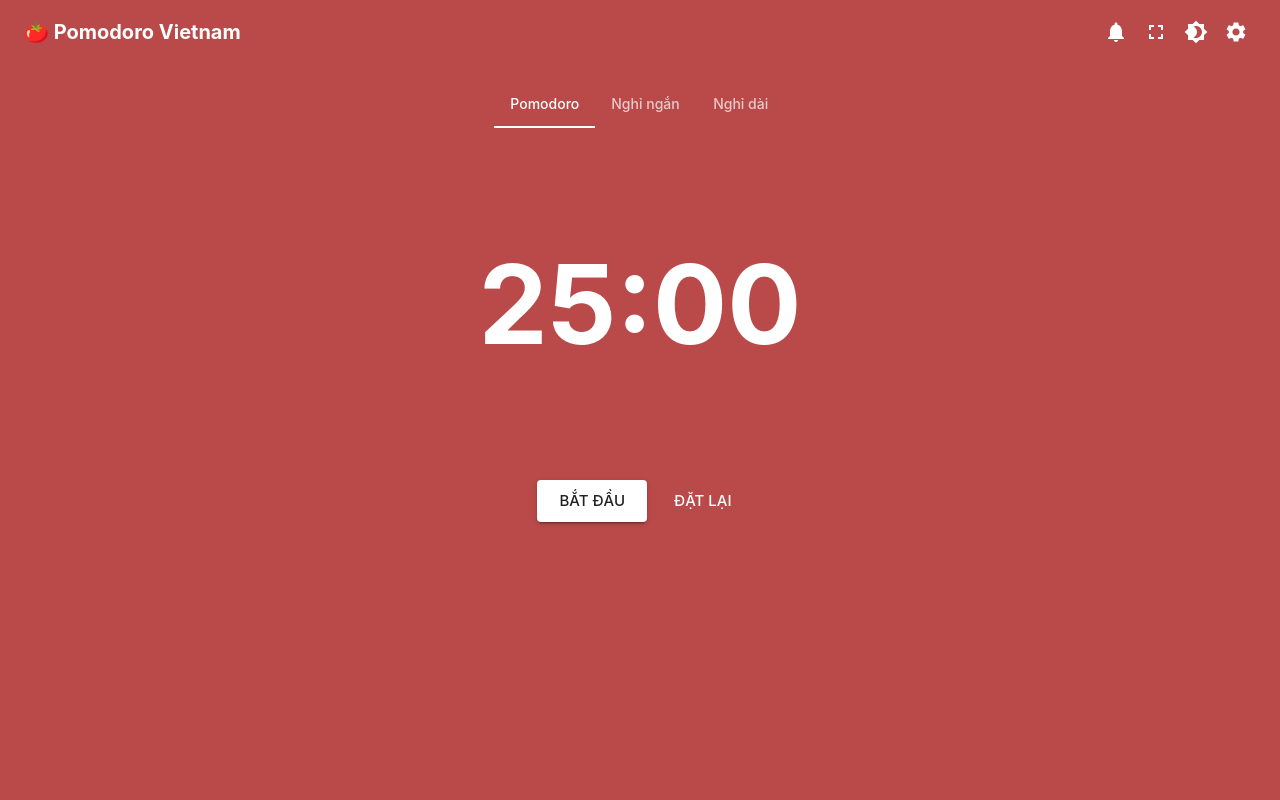
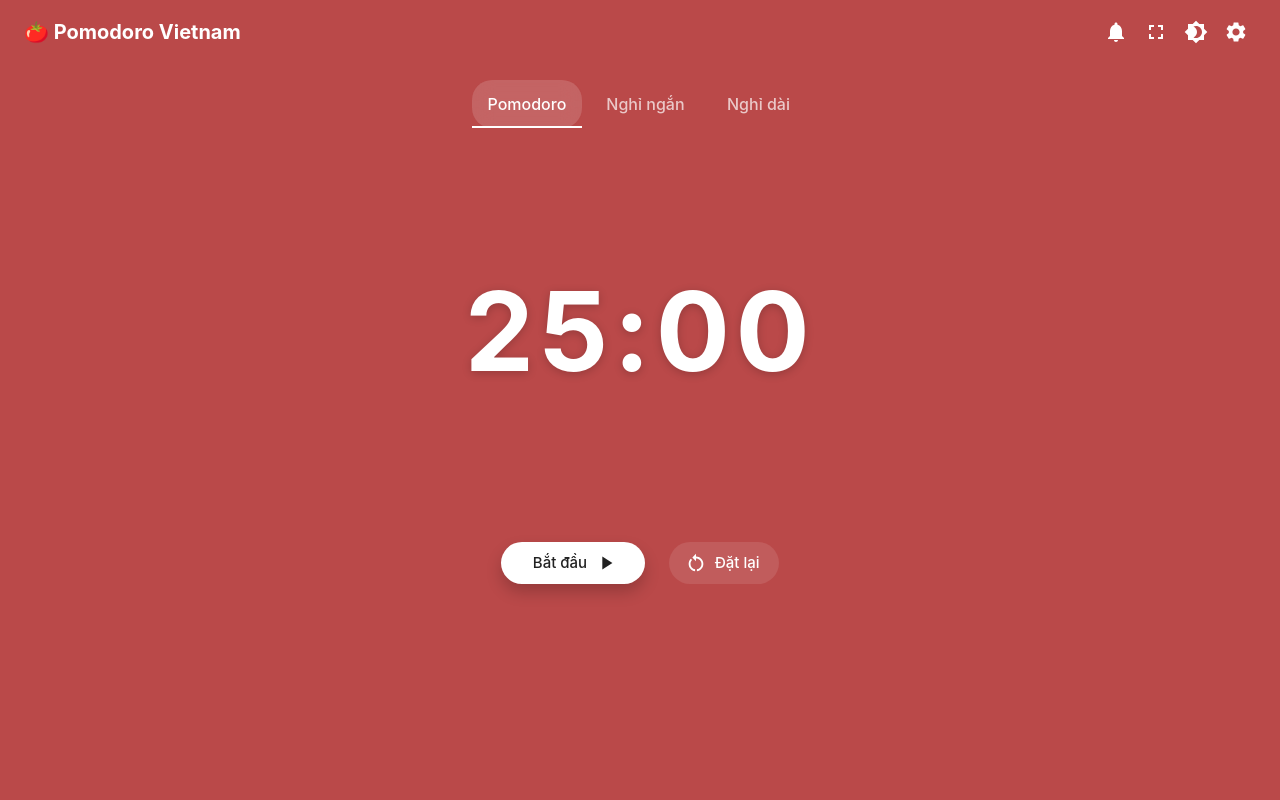
Before and after one commit to anhnbt/pomodoro, a React (Create React App) app: page / in a window 1280 px wide. Shown: the top 800 px of the page. Built offline with nearby package versions, Linux system fonts and the light colour scheme.

Commit message:
Thêm hiệu ứng motion

```diff
--- a/package.json
+++ b/package.json
@@ -19,10 +19,12 @@
     "@testing-library/jest-dom": "^5.17.0",
     "@testing-library/react": "^13.4.0",
     "@testing-library/user-event": "^13.5.0",
+    "framer-motion": "^10.16.4",
     "react": "^18.2.0",
     "react-dom": "^18.2.0",
     "react-redux": "^8.1.2",
     "react-scripts": "5.0.1",
+    "react-spring": "^9.7.3",
     "styled-components": "^5.3.11",
     "web-vitals": "^2.1.4"
   },
--- a/src/components/CircularProgressWithLabel.js
+++ b/src/components/CircularProgressWithLabel.js
@@ -1,34 +1,85 @@
-import * as React from "react";
-import CircularProgress from "@mui/material/CircularProgress";
-import Typography from "@mui/material/Typography";
-import Box from "@mui/material/Box";
-import { formatTime } from "../utils/helperFunctions";
+import * as React from 'react';
+import CircularProgress from '@mui/material/CircularProgress';
+import Typography from '@mui/material/Typography';
+import Box from '@mui/material/Box';
+import { formatTime } from '../utils/helperFunctions';
+import { motion } from 'framer-motion';
 
 export default function CircularProgressWithLabel(props) {
+  const prevMinutes = React.useRef(props.minutes);
+  const prevSeconds = React.useRef(props.seconds);
+
+  // Xác định nếu số thay đổi để tạo animation
+  const minutesChanged = prevMinutes.current !== props.minutes;
+  const secondsChanged = prevSeconds.current !== props.seconds;
+
+  // Cập nhật reference cho lần render tiếp theo
+  React.useEffect(() => {
+    prevMinutes.current = props.minutes;
+    prevSeconds.current = props.seconds;
+  }, [props.minutes, props.seconds]);
+
   return (
-    <Box sx={{ position: "relative", py: 2, display: "inline-flex" }}>
+    <Box sx={{ position: 'relative', py: 2, display: 'inline-flex' }}>
+      <motion.div
+        initial={{ opacity: 0.8, scale: 0.95 }}
+        animate={{ opacity: 1, scale: 1 }}
+        transition={{ duration: 0.5 }}
+      >
         <CircularProgress
           color="secondary"
-        size={"20rem"}
-        thickness={1}
+          size={'20rem'}
+          thickness={1.5}
           variant="determinate"
           {...props}
+          sx={{
+            transition: 'all 0.5s ease-in-out',
+          }}
         />
+      </motion.div>
       <Box
         sx={{
           top: 0,
           left: 0,
           bottom: 0,
           right: 0,
-          position: "absolute",
-          display: "flex",
-          alignItems: "center",
-          justifyContent: "center",
+          position: 'absolute',
+          display: 'flex',
+          alignItems: 'center',
+          justifyContent: 'center',
         }}
       >
-        <Typography variant="timer" component="div" color="secondary">
-          {formatTime(props.minutes, props.seconds)}
+        <Box sx={{ display: 'flex' }}>
+          <motion.div
+            key={`min-${props.minutes}`}
+            initial={{
+              y: minutesChanged ? 10 : 0,
+              opacity: minutesChanged ? 0 : 1,
+            }}
+            animate={{ y: 0, opacity: 1 }}
+            transition={{ duration: 0.3 }}
+          >
+            <Typography variant="timer" component="span" color="secondary">
+              {props.minutes.toString().padStart(2, '0')}
             </Typography>
+          </motion.div>
+          <Typography variant="timer" component="span" color="secondary">
+            :
+          </Typography>
+          <motion.div
+            key={`sec-${props.seconds}`}
+            initial={{
+              y: secondsChanged ? 10 : 0,
+              opacity: secondsChanged ? 0 : 1,
+            }}
+            animate={{ y: 0, opacity: 1 }}
+            transition={{ duration: 0.3 }}
+          >
+            <Typography variant="timer" component="span" color="secondary">
+              {props.seconds.toString().padStart(2, '0')}
+            </Typography>
+          </motion.div>
+        </Box>
       </Box>
     </Box>
   );
--- a/src/components/PomodoroContent.js
+++ b/src/components/PomodoroContent.js
@@ -11,6 +11,11 @@ import { setMode, addStatistics } from '../redux/settingsSlice';
 import { POMODORO, SHORT_BREAK, LONG_BREAK } from '../constants/appConfig';
 import { player } from '../utils/player';
 import { useHandleTimerEnd } from '../utils/timerHooks';
+import { motion } from 'framer-motion';
+import PlayArrowIcon from '@mui/icons-material/PlayArrow';
+import PauseIcon from '@mui/icons-material/Pause';
+import RestartAltIcon from '@mui/icons-material/RestartAlt';
+import Slide from '@mui/material/Slide';
 
 const StyledTabs = styled((props) => (
   <Tabs
@@ -47,6 +52,8 @@ const clickSound = player({
   volume: 0.5,
 });
 
+const MotionButton = motion(Button);
+
 function PomodoroContent({
   pomodoroTime,
   shortBreakTime,
@@ -59,9 +66,8 @@ function PomodoroContent({
   mode,
 }) {
   const [isRunning, setIsRunning] = useState(false);
+  const [showControls, setShowControls] = useState(true);
   const dispatch = useDispatch();
-
-  // Sử dụng useRef để lưu trữ timerRef
   const timerRef = useRef(null);
 
   const toggleTimer = useCallback(() => {
@@ -71,18 +77,19 @@ function PomodoroContent({
 
     setIsRunning((prevIsRunning) => {
       if (prevIsRunning) {
-        tickingAudio.stop(); // Dừng âm thanh khi tắt
+        tickingAudio.stop();
+      } else if (tickingSound !== 'TICKING_NONE') {
+        tickingAudio.play();
       }
-      playClickSound(); // Phát âm thanh trước khi thay đổi isRunning
-      return !prevIsRunning; // Sử dụng prevState để đảm bảo tính toàn vẹn
+      playClickSound();
+      return !prevIsRunning;
     });
-  }, [tickingAudio]);
+  }, [tickingAudio, tickingSound]);
 
-  // Cập nhật hàm toggleTimer vào useEffect
   useEffect(() => {
     const handleSpacebarPress = (event) => {
       if (event.key === ' ') {
-        event.preventDefault(); // Ngăn trình duyệt scroll mặc định
+        event.preventDefault();
         toggleTimer();
       }
     };
@@ -94,36 +101,44 @@ function PomodoroContent({
     };
   }, [toggleTimer]);
 
-  // Hàm bắt sự kiện khi bấm nút Reset
-  const handleResetClick = () => {
-    console.log('reset nhe');
+  const handleResetClick = useCallback(() => {
     setIsRunning(false);
     tickingAudio.stop();
     timerRef.current.reset();
-  };
+    clickSound.play();
+  }, [tickingAudio]);
 
-  // Hàm bắt sự kiện khi bấm nút Reset
-  const handleAutoStart = () => {
-    console.log('auto start nhe');
+  const handleAutoStart = useCallback(() => {
     clickSound.play();
     setIsRunning(true);
-  };
+    if (tickingSound !== 'TICKING_NONE') {
+      tickingAudio.play();
+    }
+  }, [clickSound, tickingAudio, tickingSound]);
 
-  const switchMode = (event, newMode) => {
-    // Ngừng timer nếu đang chạy
+  const switchMode = useCallback(
+    (event, newMode) => {
+      if (newMode === null) return;
+
       setIsRunning(false);
-    // Cập nhật chế độ và thời gian
+      tickingAudio.stop();
+
       dispatch(setMode(newMode));
-  };
+
+      setShowControls(false);
+      setTimeout(() => setShowControls(true), 300);
+    },
+    [dispatch, tickingAudio]
+  );
 
   const handleTimerEnd = useHandleTimerEnd({
     alarmAudio,
     tickingAudio,
     handleResetClick: () => {
-      setTimeout(() => handleResetClick(), 0); // Delay reset logic
+      setTimeout(() => handleResetClick(), 0);
     },
     handleAutoStart: () => {
-      setTimeout(() => handleAutoStart(), 0); // Delay auto-start logic
+      setTimeout(() => handleAutoStart(), 0);
     },
     autoStartEnabled,
     autoStartPomodoroEnabled,
@@ -134,17 +149,20 @@ function PomodoroContent({
     dispatch,
   });
 
-  // Sử dụng useEffect để theo dõi giá trị isRunning và thực hiện các tương tác với Timer.js
   useEffect(() => {
     if (isRunning) {
-      console.log('Vao dayyyyyyyyyyyy');
-      // Bắt đầu đếm ngược khi isRunning là true
       timerRef.current.start();
     } else {
-      // Dừng đếm ngược khi isRunning là false
       timerRef.current.pause();
     }
   }, [isRunning]);
+
+  const buttonVariants = {
+    initial: { scale: 0.9, opacity: 0 },
+    animate: { scale: 1, opacity: 1 },
+    hover: { scale: 1.05, boxShadow: '0px 5px 10px rgba(0, 0, 0, 0.2)' },
+    tap: { scale: 0.95 },
+  };
 
   return (
     <Box
@@ -155,6 +173,7 @@ function PomodoroContent({
         flexDirection: 'column',
         alignItems: 'center',
         backgroundColor: `${mode}.main`,
+        transition: 'background-color 0.5s ease-in-out',
       }}
     >
       <StyledTabs
@@ -163,11 +182,35 @@ function PomodoroContent({
         value={mode}
         onChange={switchMode}
         centered
+        sx={{
+          mb: 3,
+          '& .MuiTab-root': {
+            transition: 'all 0.3s ease',
+            fontSize: '1rem',
+            fontWeight: 500,
+            minWidth: 100,
+            borderRadius: '20px',
+            mx: 0.5,
+            '&.Mui-selected': {
+              backgroundColor: 'rgba(255, 255, 255, 0.15)',
+              backdropFilter: 'blur(10px)',
+            },
+            '&:hover': {
+              backgroundColor: 'rgba(255, 255, 255, 0.1)',
+            },
+          },
+        }}
       >
         <StyledTab value={POMODORO} label="Pomodoro" />
         <StyledTab value={SHORT_BREAK} label="Nghỉ ngắn" />
         <StyledTab value={LONG_BREAK} label="Nghỉ dài" />
       </StyledTabs>
+
+      <motion.div
+        initial={{ opacity: 0, y: 20 }}
+        animate={{ opacity: 1, y: 0 }}
+        transition={{ duration: 0.5 }}
+      >
         <Timer
           pomodoroTime={pomodoroTime}
           longBreakTime={longBreakTime}
@@ -182,25 +225,65 @@ function PomodoroContent({
           tickingSound={tickingSound}
           handleResetClick={handleResetClick}
           handleAutoStart={handleAutoStart}
-        onTimerEnd={handleTimerEnd} // New prop
+          onTimerEnd={handleTimerEnd}
         />
-      <div className="controls">
-        <Stack direction="row" spacing={2} justifyContent="center">
-          <Button
+      </motion.div>
+
+      <Slide
+        direction="up"
+        in={showControls}
+        mountOnEnter
+        unmountOnExit
+        timeout={300}
+      >
+        <Box className="controls" sx={{ mt: 4 }}>
+          <Stack direction="row" spacing={3} justifyContent="center">
+            <MotionButton
+              variants={buttonVariants}
+              initial="initial"
+              animate="animate"
+              whileHover="hover"
+              whileTap="tap"
               variant="contained"
               size="large"
               onClick={toggleTimer}
               color="secondary"
+              sx={{
+                borderRadius: '50px',
+                px: 4,
+                boxShadow: '0 8px 16px rgba(0, 0, 0, 0.2)',
+              }}
+              endIcon={isRunning ? <PauseIcon /> : <PlayArrowIcon />}
             >
               {isRunning ? 'Tạm dừng' : 'Bắt đầu'}
-          </Button>
-          <Button onClick={handleResetClick} size="large" color="secondary">
+            </MotionButton>
+
+            <MotionButton
+              variants={buttonVariants}
+              initial="initial"
+              animate="animate"
+              whileHover="hover"
+              whileTap="tap"
+              onClick={handleResetClick}
+              size="large"
+              color="secondary"
+              sx={{
+                borderRadius: '50px',
+                minWidth: '110px',
+                backgroundColor: 'rgba(255, 255, 255, 0.1)',
+                '&:hover': {
+                  backgroundColor: 'rgba(255, 255, 255, 0.2)',
+                },
+              }}
+              startIcon={<RestartAltIcon />}
+            >
               Đặt lại
-          </Button>
+            </MotionButton>
           </Stack>
-      </div>
+        </Box>
+      </Slide>
     </Box>
   );
 }
 
-export default PomodoroContent;
+export default React.memo(PomodoroContent);
--- a/src/components/Timer.js
+++ b/src/components/Timer.js
@@ -4,6 +4,7 @@ import React, {
   forwardRef,
   useRef,
   useCallback,
+  useMemo,
 } from 'react';
 import CircularProgressWithLabel from './CircularProgressWithLabel';
 import { setMode } from '../redux/settingsSlice';
@@ -26,77 +27,116 @@ const Timer = (
     mode,
     alarmAudio,
     tickingAudio,
-    onTimerEnd, // New prop to handle timer end externally
+    onTimerEnd,
   },
   ref
 ) => {
-  const [timeLeft, setTimeLeft] = useState(pomodoroTime * 60); // Store time in seconds
+  const [timeLeft, setTimeLeft] = useState(() => {
+    // Tính toán thời gian ban đầu một lần duy nhất khi component mount
+    return mode === POMODORO
+      ? pomodoroTime * 60
+      : mode === SHORT_BREAK
+      ? shortBreakTime * 60
+      : longBreakTime * 60;
+  });
+
   const [progressBarValue, setProgressBarValue] = useState(0);
   const intervalRef = useRef(null);
-  const dispatch = useDispatch();
+  const totalTimeRef = useRef(null);
 
-  const calculateProgress = useCallback(() => {
-    const totalTime =
+  // Sử dụng useMemo để tính toán tổng thời gian và tránh tính toán lại không cần thiết
+  const totalTime = useMemo(() => {
+    const time =
       mode === POMODORO
         ? pomodoroTime * 60
         : mode === SHORT_BREAK
         ? shortBreakTime * 60
         : longBreakTime * 60;
-    return ((totalTime - timeLeft) / totalTime) * 100;
-  }, [timeLeft, mode, pomodoroTime, shortBreakTime, longBreakTime]);
+
+    totalTimeRef.current = time;
+    return time;
+  }, [mode, pomodoroTime, shortBreakTime, longBreakTime]);
+
+  // Cập nhật tiêu đề tài liệu mỗi khi thời gian thay đổi
+  useEffect(() => {
+    const minutes = Math.floor(timeLeft / 60);
+    const seconds = timeLeft % 60;
+    updateTitle(minutes, seconds, mode);
+  }, [timeLeft, mode]);
+
+  // Tính toán giá trị progress một cách hiệu quả
+  const calculateProgress = useCallback(() => {
+    return ((totalTimeRef.current - timeLeft) / totalTimeRef.current) * 100;
+  }, [timeLeft]);
 
   useEffect(() => {
     setProgressBarValue(calculateProgress());
   }, [timeLeft, calculateProgress]);
 
+  // Cải thiện logic đếm ngược bằng cách sử dụng requestAnimationFrame
+  // để có animation mượt mà hơn và hiệu suất tốt hơn
   const startTimer = useCallback(() => {
-    if (intervalRef.current) return; // Prevent multiple intervals
+    if (intervalRef.current) return;
 
-    intervalRef.current = setInterval(() => {
+    let lastTime = Date.now();
+
+    const tick = () => {
+      const now = Date.now();
+      const deltaTime = now - lastTime;
+
+      if (deltaTime >= 1000) {
+        lastTime = now - (deltaTime % 1000);
+
         setTimeLeft((prevTimeLeft) => {
           if (prevTimeLeft <= 1) {
-          clearInterval(intervalRef.current);
+            cancelAnimationFrame(intervalRef.current);
             intervalRef.current = null;
             onTimerEnd();
             return 0;
           }
           return prevTimeLeft - 1;
         });
-    }, 1000);
+      }
+
+      intervalRef.current = requestAnimationFrame(tick);
+    };
+
+    intervalRef.current = requestAnimationFrame(tick);
   }, [onTimerEnd]);
 
   const pauseTimer = useCallback(() => {
-    clearInterval(intervalRef.current);
+    if (intervalRef.current) {
+      cancelAnimationFrame(intervalRef.current);
       intervalRef.current = null;
+    }
   }, []);
 
   const resetTimer = useCallback(() => {
-    clearInterval(intervalRef.current);
-    intervalRef.current = null;
-    const initialTime =
-      mode === POMODORO
-        ? pomodoroTime * 60
-        : mode === SHORT_BREAK
-        ? shortBreakTime * 60
-        : longBreakTime * 60;
-    setTimeLeft(initialTime);
+    pauseTimer();
+
+    setTimeLeft(totalTime);
     setProgressBarValue(0);
-  }, [mode, pomodoroTime, shortBreakTime, longBreakTime]);
+  }, [totalTime, pauseTimer]);
 
+  // Cập nhật timeLeft khi mode hoặc thời gian thay đổi
   useEffect(() => {
-    ref.current = { start: startTimer, pause: pauseTimer, reset: resetTimer };
-    return () => clearInterval(intervalRef.current);
+    resetTimer();
+  }, [mode, pomodoroTime, shortBreakTime, longBreakTime, resetTimer]);
+
+  // Cung cấp phương thức cho parent component
+  useEffect(() => {
+    ref.current = {
+      start: startTimer,
+      pause: pauseTimer,
+      reset: resetTimer,
+    };
+
+    return () => {
+      if (intervalRef.current) {
+        cancelAnimationFrame(intervalRef.current);
+      }
+    };
   }, [startTimer, pauseTimer, resetTimer, ref]);
-
-  useEffect(() => {
-    const initialTime =
-      mode === POMODORO
-        ? pomodoroTime * 60
-        : mode === SHORT_BREAK
-        ? shortBreakTime * 60
-        : longBreakTime * 60;
-    setTimeLeft(initialTime);
-  }, [mode, pomodoroTime, shortBreakTime, longBreakTime]);
 
   return (
     <CircularProgressWithLabel
@@ -108,4 +148,4 @@ const Timer = (
   );
 };
 
-export default forwardRef(Timer);
+export default React.memo(forwardRef(Timer));
--- a/src/theme.js
+++ b/src/theme.js
@@ -19,6 +19,19 @@ const theme = (mode) =>
       timer: {
         fontSize: 110,
         fontWeight: 'bold',
+        letterSpacing: '0.05em',
+        textShadow:
+          mode === 'dark'
+            ? '0 2px 10px rgba(255, 255, 255, 0.3)'
+            : '0 2px 10px rgba(0, 0, 0, 0.2)',
+        transition: 'all 0.3s ease-in-out',
+      },
+      h6: {
+        fontWeight: 500,
+      },
+      button: {
+        fontWeight: 500,
+        textTransform: 'none',
       },
     },
     palette: {
@@ -31,12 +44,21 @@ const theme = (mode) =>
       },
       pomodoro: {
         main: '#ba4949',
+        light: '#cf6363',
+        dark: '#9e3a3a',
+        contrastText: '#ffffff',
       },
       shortBreak: {
         main: 'rgb(70, 142, 145)',
+        light: 'rgb(106, 167, 169)',
+        dark: 'rgb(56, 114, 116)',
+        contrastText: '#ffffff',
       },
       longBreak: {
         main: 'rgb(67, 126, 168)',
+        light: 'rgb(102, 150, 184)',
+        dark: 'rgb(54, 101, 134)',
+        contrastText: '#ffffff',
       },
       background: {
         default: mode === 'dark' ? '#121212' : '#ffffff',
@@ -47,6 +69,65 @@ const theme = (mode) =>
         secondary: mode === 'dark' ? '#b0b0b0' : '#4f4f4f',
       },
     },
+    components: {
+      MuiButton: {
+        styleOverrides: {
+          root: {
+            borderRadius: 8,
+            textTransform: 'none',
+            transition: 'all 0.3s ease',
+            fontWeight: 500,
+          },
+          containedPrimary: {
+            boxShadow: '0 4px 10px rgba(186, 73, 73, 0.3)',
+            '&:hover': {
+              boxShadow: '0 6px 15px rgba(186, 73, 73, 0.4)',
+            },
+          },
+          containedSecondary: {
+            boxShadow:
+              mode === 'dark'
+                ? '0 4px 10px rgba(255, 255, 255, 0.15)'
+                : '0 4px 10px rgba(0, 0, 0, 0.1)',
+            '&:hover': {
+              boxShadow:
+                mode === 'dark'
+                  ? '0 6px 15px rgba(255, 255, 255, 0.2)'
+                  : '0 6px 15px rgba(0, 0, 0, 0.15)',
+            },
+          },
+        },
+      },
+      MuiCircularProgress: {
+        styleOverrides: {
+          root: {
+            transition: 'all 0.5s ease-in-out',
+          },
+          circle: {
+            strokeLinecap: 'round',
+            transition: 'stroke-dashoffset 0.5s ease-in-out',
+          },
+        },
+      },
+      MuiCssBaseline: {
+        styleOverrides: {
+          body: {
+            transition: 'background-color 0.3s ease-in-out',
+          },
+        },
+      },
+    },
+    transitions: {
+      duration: {
+        shortest: 150,
+        shorter: 200,
+        short: 250,
+        standard: 300,
+        complex: 375,
+        enteringScreen: 225,
+        leavingScreen: 195,
+      },
+    },
   });
 
 export default theme;
```
Also changed, not shown: src/utils/animationUtils.js (added, +66 -0 lines), 1 other file (tests, documents, lock files or other folders). Lines whose indentation alone changed are shown as unchanged.
